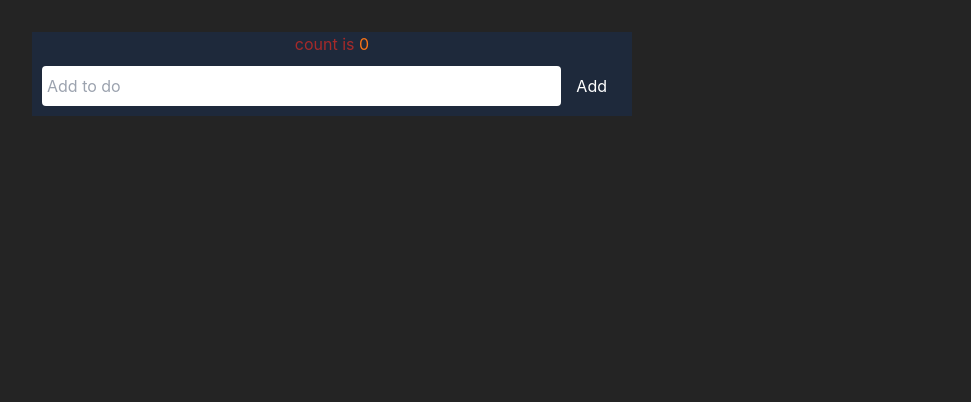
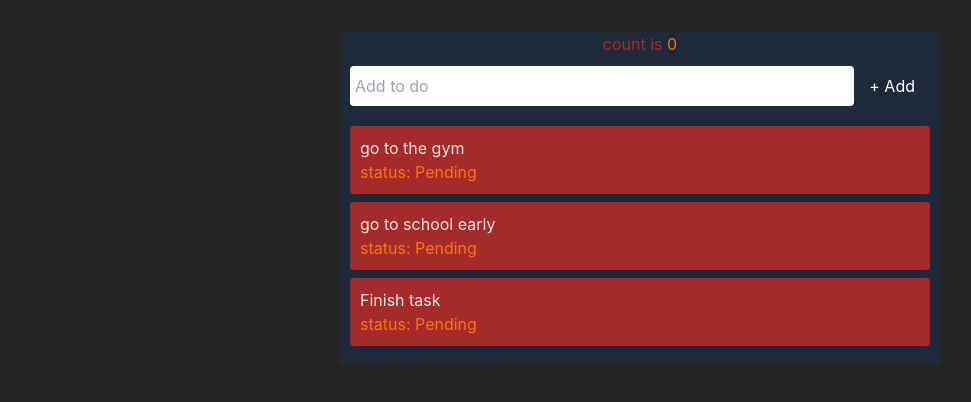
Before and after one commit to RashJrEdmund/svelte-app, a Svelte app: page / in a window 1280 px wide. Shown: the top 402 px of the page, without its empty margins (0-971 px from the left). Built offline with nearby package versions, Linux system fonts and the light colour scheme.

Commit message:
added a Task class to get a newtask, and handled submition

```diff
--- a/src/App.svelte
+++ b/src/App.svelte
@@ -7,7 +7,7 @@
 </script>
 
 <TailwindCss />
-<main class="min-w-[400px] max-w-[600px] bg-slate-800">
+<main class="min-w-[220px] max-w-[600px] bg-slate-800 mx-auto">
   <Counter />
   <Todo />
 </main>
--- /dev/null
+++ b/src/components/TodoComponents/Actions.svelte
@@ -0,0 +1,8 @@
+<script lang="ts">
+    // ts
+</script>
+
+<div class="bg-orange-600">
+    <span>delete</span>
+    <span>close</span>
+</div>
--- /dev/null
+++ b/src/components/TodoComponents/Index.svelte
@@ -0,0 +1,17 @@
+<script lang="ts">
+    import type { TasksType } from "../../utils/types/cardTypes";
+
+    export let tasksArray: TasksType[];
+</script>
+
+{#each tasksArray as { id, name, completed } (id)}
+    <div
+        class="card flex flex-col items-start bg-[#a52a2a] w-full mb-2 rounded p-[10px]"
+    >
+        <p class="w-full text-left break-all">{name}</p>
+
+        <p class="text-orange-500">
+            status: {completed ? "Completed" : "Pending"}
+        </p>
+    </div>
+{/each}
--- a/src/routes/+page.svelte
+++ b/src/routes/+page.svelte
@@ -1,6 +1,9 @@
 <script lang="ts">
-    // this the to do route;
-    const tasks = [
+    import Card from "../components/TodoComponents/Index.svelte";
+    import type { TasksType } from "../utils/types/cardTypes";
+    import Task from "../utils/classes/TaskPrint";
+
+    let tasksArray: TasksType[] = [
         {
             id: crypto.randomUUID(), // randomly generates a 36 letter long v4 UUID
             name: "go to the gym",
@@ -17,22 +20,39 @@
             completed: false,
         },
     ];
+
+    let taskName: string = "";
+
+    const handleSubmit = () => {
+        if (!taskName.trim()) return;
+
+        const newTask = new Task(taskName);
+        tasksArray = [...tasksArray, newTask];
+    };
+
 </script>
 
 <main>
     <form
-        action=""
-        class="text-white flex items-center flex-nowrap px-[10px] py-[10px]"
+        class="flex items-center flex-nowrap px-[10px] py-[10px]"
+        on:submit|preventDefault={handleSubmit}
     >
         <input
             type="text"
             placeholder="Add to do"
-            class="h-[40px] w-full rounded p-[5px]"
+            class="text-slate-900 h-[40px] w-full rounded p-[5px]"
+            bind:value={taskName}
         />
 
         <button
             type="submit"
-            class="border-amber-300 border-2 px-[15px] py-[5px]">Add</button
+            class="text-white border-amber-300 border-2 px-[15px] py-[5px] whitespace-nowrap"
         >
+            + Add
+        </button>
     </form>
+
+    <div class="flex items-start flex-col flex-wrap p-[10px]">
+        <Card {tasksArray} />
+    </div>
 </main>
--- /dev/null
+++ b/src/utils/classes/TaskPrint.ts
@@ -0,0 +1,17 @@
+interface TaskPrintITF {
+    id: string;
+    name: string;
+    completed: boolean;
+}
+
+export default class Task implements TaskPrintITF {
+    id: string;
+    name: string;
+    completed: boolean;
+
+    constructor(_name: string) {
+        this.id = crypto.randomUUID()
+        this.name = _name.trim();
+        this.completed = false;
+    }
+}
--- /dev/null
+++ b/src/utils/types/cardTypes.ts
@@ -0,0 +1,5 @@
+export type TasksType = {
+    id: string,
+    name: string,
+    completed: boolean
+};
```
